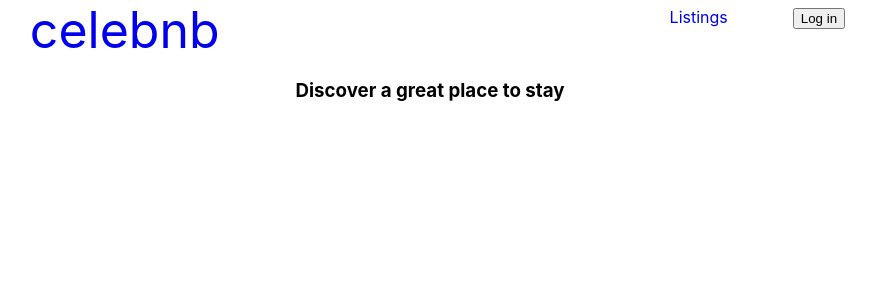
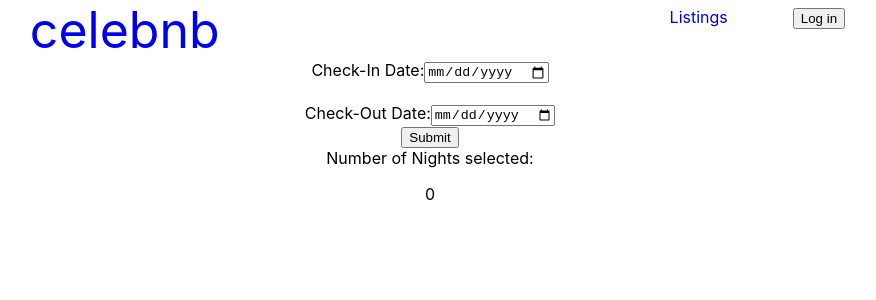
Before and after one commit to ConnorMul/celebnb-frontend, a React (Create React App) app: page /bookings/new in a window 1280 px wide. Before the commit this address led to /. Shown: the top 300 px of the page, without its empty margins (210-1086 px from the left). Built offline with nearby package versions, Linux system fonts and the light colour scheme; no server answers.

Commit message:
added form elements

```diff
--- a/src/components/App.css
+++ b/src/components/App.css
@@ -93,6 +93,10 @@ button.login-button {
   margin: 5px;
 }
 
+.listing-card:hover {
+  background-color: rgb(199, 199, 199);
+}
+
 .listings-container {
   display: flex;
   flex-wrap: wrap;
--- a/src/components/App.js
+++ b/src/components/App.js
@@ -3,11 +3,9 @@ import { Redirect, Route, Switch } from "react-router-dom";
 import Header from "./Header";
 import Home from './Home'
 import ListingsContainer from './ListingsContainer'
-import Login from './Login'
 import './App.css';
-import Search from './Search'
 import ListingDetail from './ListingDetail'
-// import FilterSort from "./FilterSort";
+import BookingForm from "./BookingForm";
 
 function App() {
   const [currentUser, setCurrentUser] = useState(null);
@@ -74,8 +72,8 @@ function App() {
             handleSearchChange={handleSearchChange}
           />
         </Route>
-        <Route path="/login">
-          <Login />
+        <Route path="/bookings/new">
+          <BookingForm />
         </Route>
         <Route path="*">
           <Redirect to="/" />
--- /dev/null
+++ b/src/components/BookingForm.js
@@ -0,0 +1,48 @@
+import React, { useState } from 'react'
+
+function BookingForm({ listing }) {
+    const [checkInDate, setCheckInDate] = useState("")
+    const [checkOutDate, setCheckOutDate] = useState("")
+
+    const numberOfNightsBetweenDates = (startDate, endDate) => {
+        const start = new Date(startDate)
+        const end = new Date(endDate)
+        let dayCount = 0
+
+        while (end > start) {
+          dayCount++
+          start.setDate(start.getDate() + 1)
+        }
+
+        return dayCount
+      }
+
+      console.log(listing)
+
+    //   console.log(numberOfNightsBetweenDates("01/01/2001", "01/10/2001"))
+
+    return (
+    <div>
+        {/* {listing.title} */}
+        <form className="booking-form">
+            <label>
+                Check-In Date:
+            <input type="date" name="date" value={checkInDate} onChange={(evt) => setCheckInDate(evt.target.value)} />
+            </label>
+            <br />
+            <br />
+            <label>
+                Check-Out Date:
+            <input type="date" name="date" value={checkOutDate} onChange={(evt) => setCheckOutDate(evt.target.value)} />
+            </label>
+            <br />
+            <input type="submit" value="Submit" />
+        </form>
+        Number of Nights selected:
+        <p>{numberOfNightsBetweenDates(checkInDate, checkOutDate)}</p>
+    </div>
+    )
+}
+
+
+export default BookingForm
--- a/src/components/ListingDetail.js
+++ b/src/components/ListingDetail.js
@@ -1,5 +1,7 @@
 import React, { useEffect, useState } from 'react'
-import { Link, useParams } from "react-router-dom"
+import { Route, Link, useParams } from "react-router-dom"
+import BookingForm from './BookingForm';
+
 
 function ListingDetail({listings}) {
 
@@ -20,7 +22,6 @@ useEffect(() => {
   if (!isLoaded) return <h2>Loading...</h2>;
 
   const { image, title, price, description, comment, num_of_guests, size, owner, wait_staff, hot_tub, pool } = listing;
-
         return (
             <div>
                 <img src={image} alt={title} className="listing-detail-image"></img>
@@ -36,7 +37,9 @@ useEffect(() => {
                     <p className="listing-detail-amenities">{pool ? "Pool included" : "Pool not included"}</p>
                     <p className="listing-detail-comment">{comment}</p>
                 </div>
+                {/* <Link to="/bookings/new">Book Your Stay at this Listing</Link> */}
 
+                    <BookingForm listing={listing}/>
             </div>
             )
 }
--- a/src/components/Login.js
+++ /dev/null
@@ -1,11 +0,0 @@
-import React from 'react'
-
-function Login() {
-    return (
-        <div>
-
-        </div>
-    )
-}
-
-export default Login
```
Also changed, not shown: 1 other file (tests, documents, lock files or other folders).
